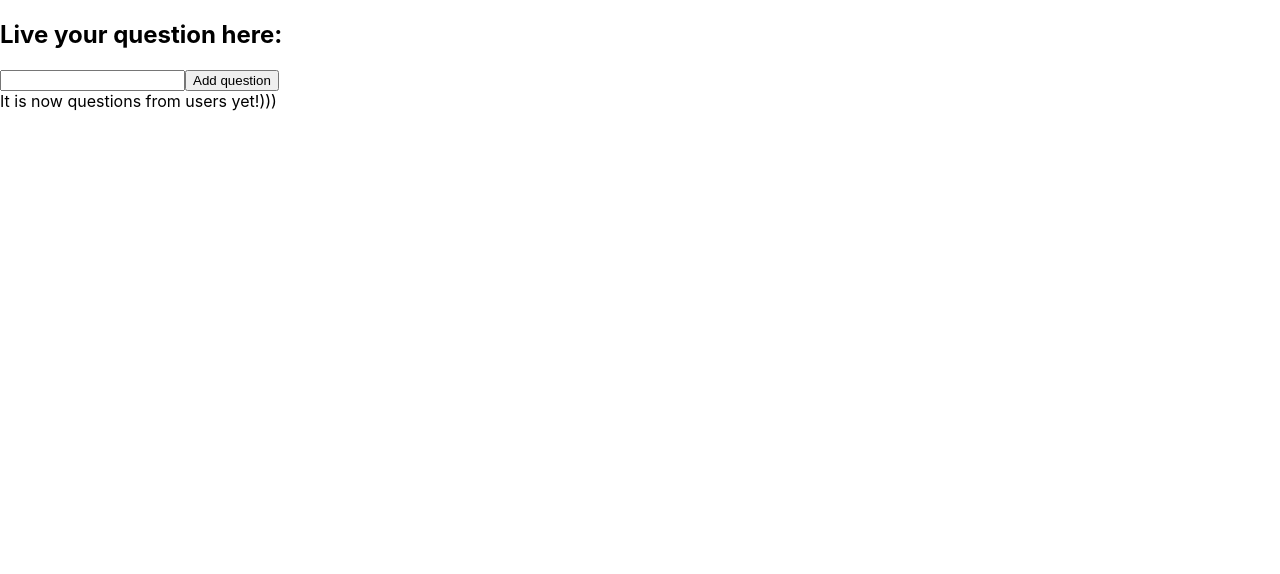
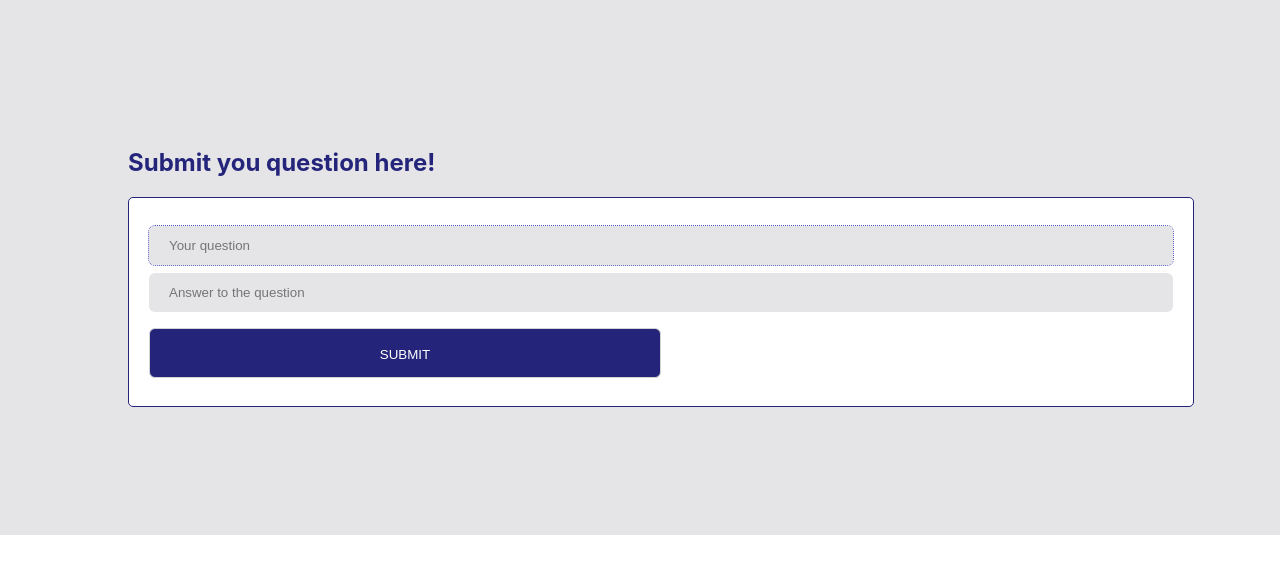
Before and after one commit to svetlanagaydey/Junior-Test-App, a React (Create React App) app: page /users-questions in a window 1280 px wide. Shown: the top 574 px of the page. Built offline with nearby package versions, Linux system fonts and the light colour scheme.

Commit message:
question section completed

```diff
--- /dev/null
+++ b/src/Components/AddQuestionPage/AddQuestionPage.css
@@ -0,0 +1,64 @@
+.add_containter h2{
+    color:  rgb(36, 36, 123);
+}
+.add_containter {
+    padding: 10vw;
+    background-color:rgb(229, 229, 232);
+}
+.myForm{
+    width: 100%;
+    background-color: white;
+    border: 1px solid  rgb(36, 36, 123);
+    border-radius: 5px;
+    padding: 20px;
+}
+.formField{
+    width: 100%;
+    padding: 12px 20px;
+    margin: 8px 0;
+    display: block;
+    border: none;
+    border-radius: 6px;
+    box-sizing: border-box;
+    background-color: rgb(229, 229, 232);
+}
+.formField:focus {
+    outline: 1px dotted rgb(84, 84, 189);
+}
+  .myButton {
+    width: 50%;
+    height: 50px;
+    line-height: 50px;
+    margin: 0 auto;
+    background-color: rgb(36, 36, 123);
+    border: 1px solid lightgray;
+    color: white;
+    margin: 8px 0;
+    border-radius: 6px;
+    cursor: pointer;
+    transition: 0.6s ease-in-out;
+  }
+
+  .myButton:hover {
+    color: white;
+    border-color:  rgb(36, 36, 123);
+    opacity: 80%;
+    font-size: 20px;
+  }
+
+  .myList{
+    list-style: none;
+    margin: 3vh;
+  }
+
+  .myListButton{
+    display: inline-block;
+    height: 30px;
+    padding: 0 10px;
+    width: auto;
+    border-radius: 4px;
+    border: 1px solid rgb(36, 36, 123);
+    background-color:  white;
+    color: rgb(36, 36, 123);
+    margin: 0 5px;
+  }
--- a/src/Components/AddQuestionPage/AddQuestionPage.jsx
+++ b/src/Components/AddQuestionPage/AddQuestionPage.jsx
@@ -1,55 +1,94 @@
-import React, { useEffect } from 'react';
-import FormQuestion from '../FormQuestion/FormQuestion';
-import UsersQuestionsList from './UsersQuestionsList';
-import {useState} from 'react'
+
+import React from 'react';
+import './AddQuestionPage.css';
 
 
-const AddQuestionPage = () => {
-    const[userQuestions, setUserQuestion] = useState([]);
-    const[curQuest, setCurQuest] = useState('');
-    useEffect(() => {
-        console.log('delete useEfect')
-    }, [userQuestions])
+class AddQuestionPage extends React.Component {
 
-    const handleChange = (e) => {
-        setCurQuest(e.target.value);
+	state={
+		act: 0,
+		index: '',
+		datas: []
+	}
+
+  componentDidMount(){
+    this.refs.question.focus();
+  }
+
+  submitQuestion = (e) => {
+    e.preventDefault();
+    console.log('try');
+
+    let datas = this.state.datas;
+    let question = this.refs.question.value;
+    let answer = this.refs.answer.value;
+
+    if(this.state.act === 0){   //new
+      let data = {
+        question, answer
+      }
+      datas.push(data);
+    } else {                      //update
+      let index = this.state.index;
+      datas[index].question = question;
+      datas[index].answer = answer;
     }
-    const addQuestion = (e) => {
-        e.preventDefault()
-        if(curQuest!=='') {
-            let temp = userQuestions;
-            temp.push(curQuest);
-            setUserQuestion(temp);
-            setCurQuest('')
-            // setCurQuest([]);
-            // setUserQuestion('');
-        }
-    }
-    function deleteQuestion(ind) {
-        const questions = userQuestions;
-        questions.splice(ind, 1);
-        console.log(questions)
-        setUserQuestion(questions);
-        console.log(userQuestions)
-    }
-    const printList = userQuestions.length
-        ?
-        (userQuestions.map((question, index) => {
-            return <UsersQuestionsList question={question} key={index} index={index} deleteQuestion={deleteQuestion}  />
-        }))
-        : <span>It is now questions from users yet!)))</span>;
 
+    this.setState({
+      datas: datas,
+      act: 0,
+    });
 
+    this.refs.myForm.reset();
+    this.refs.question.focus();
+  }
 
+  removeQuestion = (i) => {
+    let datas = this.state.datas;
+    datas.splice(i,1);
+    this.setState({
+      datas: datas,
+    });
+
+    this.refs.myForm.reset();
+    this.refs.question.focus();
+  }
+
+  editQuestion = (i) => {
+    let data = this.state.datas[i];
+    this.refs.question.value = data.question;
+    this.refs.answer.value = data.answer;
+
+    this.setState({
+      act: 1,
+      index: i
+    });
+
+    this.refs.question.focus();
+  }
+
+  render() {
+    let datas = this.state.datas;
     return (
+      <div className="add_containter">
+        <h2>Submit you question here!</h2>
+        <form ref="myForm" className="myForm">
+          <input type="text" ref="question" placeholder="Your question" className="formField" />
+          <input type="text" ref="answer" placeholder="Answer to the question" className="formField" />
+          <button onClick={(e)=>this.submitQuestion(e)} className="myButton">SUBMIT </button>
+        </form>
         <div>
-            <h2>Live your question here:</h2>
-            <FormQuestion handleChange={handleChange}
-                addQuestion={addQuestion}
-                curQuest={curQuest}
-             />
-            {printList}
+          {datas.map((data, i) =>
+            <li key={i} className="myList">
+              {i+1}. {data.question}, {data.answer}
+              <button onClick={()=>this.removeQuestion(i)} className="myListButton">DELETE </button>
+              <button onClick={()=>this.editQuestion(i)} className="myListButton">EDIT </button>
+            </li>
+          )}
         </div>
-    )
+      </div>
+    );
+  }
 }
+
 export default AddQuestionPage;
--- a/src/Components/AddQuestionPage/UsersQuestionsList.jsx
+++ /dev/null
@@ -1,43 +0,0 @@
-import React, {Component} from 'react';
-
-class UsersQuestionsList extends Component {
-    state={
-        isEdit: false,
-    }
-
-    renderQuestionsList = () => {
-        return(
-            <div>
-                <span>{this.props.question}</span>
-                <button onClick={()=>this.toggleMode()}>Edit</button>
-                <button onClick={()=>this.props.deleteQuestion(this.props.index)}>Delete</button>
-            </div>
-        )
-    }
-    renderEdit = () => {
-        return(
-            <form>
-                <input type='text'></input>
-                <button type='submit'>Update</button>
-            </form>
-        )
-    }
-    toggleMode = () => {
-        let isEditMode = this.state.isEdit;
-        this.setState({
-            isEdit: !isEditMode,
-        })
-    }
-
-    render() {
-        return (
-           <div>
-                {this.state.isEdit ? this.renderEdit() : this.renderQuestionsList()}
-           </div>
-
-
-
-        )
-    }
-}
-export default UsersQuestionsList
--- a/src/Components/FormQuestion/FormQuestion.jsx
+++ /dev/null
@@ -1,12 +0,0 @@
-import React from 'react';
-const FormQuestion = (props) => {
-    return (
-        <form onSubmit={props.addQuestion}>
-            <input type="text"
-                onChange={props.handleChange}
-                value={props.curQuest}/>
-            <button type="submit">Add question</button>
-        </form>
-    )
-}
-export default FormQuestion;
```
